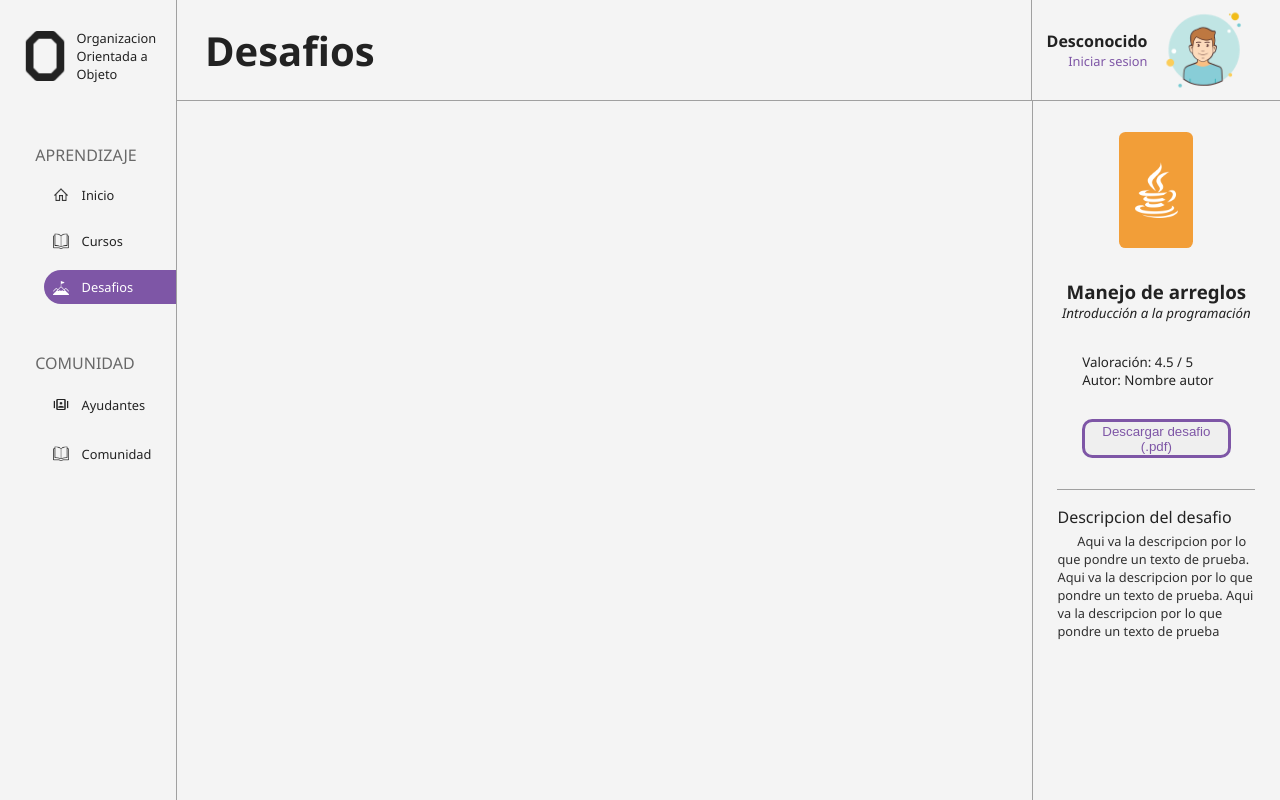
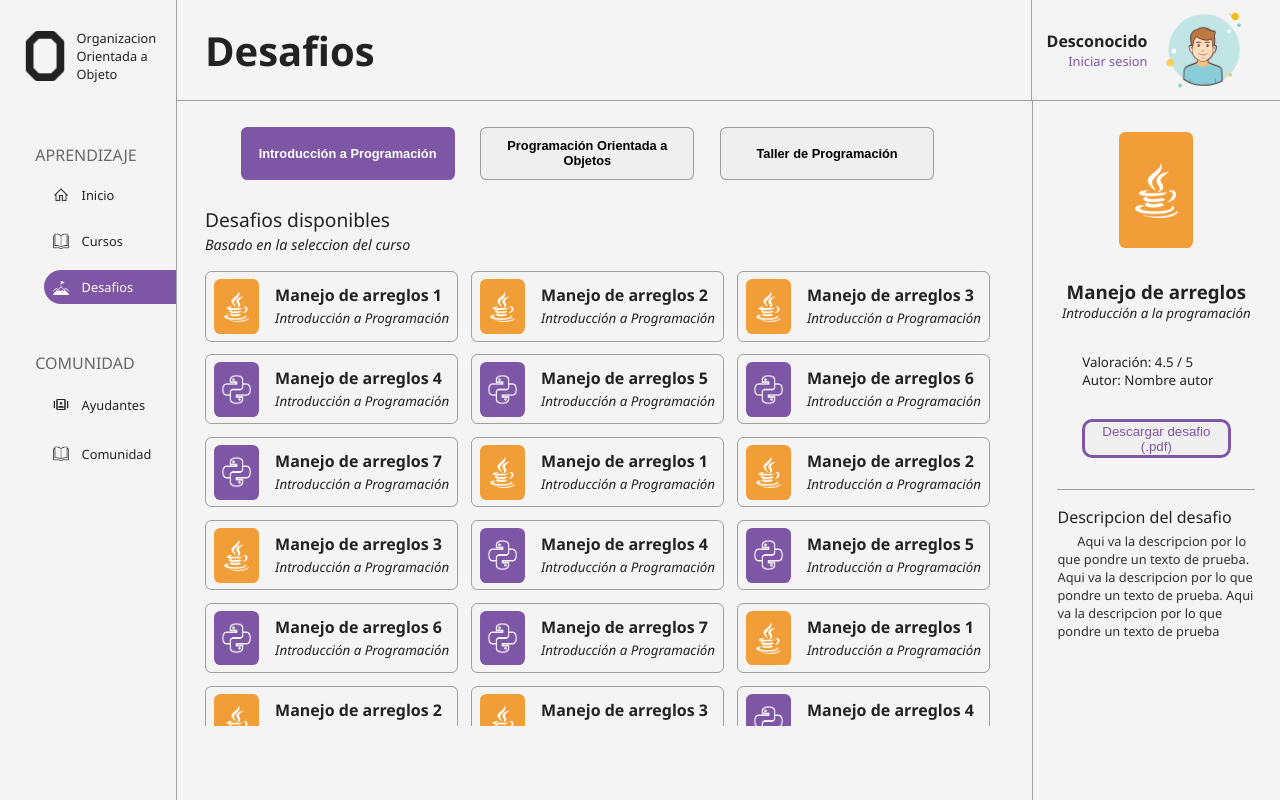
Before and after one commit to Claudio-Espinoza/OOO-Sistema, a Vue app in the folder frontend/: page /desafios in a window 1280 px wide. Built offline with nearby package versions, Linux system fonts and the light colour scheme.

Commit message:
Feat<frontend>: Termina la vista de desafio

```diff
--- /dev/null
+++ b/frontend/src/components/atoms/ButonFilter.vue
@@ -0,0 +1,53 @@
+<script setup lang="ts">
+
+interface Props {
+    content: string
+    state: boolean
+}
+
+const props = defineProps<Props>();
+
+</script>
+
+<template>
+    <button :class="'button-' + props.state">{{ props.content }}</button>
+</template>
+
+<style scoped>
+.button-false {
+    border: none;
+
+    width: 28%;
+    height: 50%;
+
+    border-radius: 0.5vw;
+    border: var(--borde);
+    font-size: 0.8rem;
+    font-weight: 600;
+    cursor: pointer;
+}
+
+.button-true {
+    border: none;
+
+    width: 28%;
+    height: 50%;
+
+    border-radius: 0.5vw;
+
+    border: 0.4vh solid var(--color-morado);
+    font-size: 0.8rem;
+    font-weight: 600;
+    color: #fff;
+    background-color: var(--color-morado);
+    cursor: pointer;
+}
+
+button:hover {
+    transform: scale(1.05);
+}
+
+button:active {
+    transform: scale(0.95);
+}
+</style>
--- /dev/null
+++ b/frontend/src/components/atoms/ChallengerCard.vue
@@ -0,0 +1,65 @@
+<script setup lang="ts">
+interface Props {
+    title?: String,
+    course?: String,
+    type?: string
+}
+
+const props = defineProps<Props>();
+</script>
+
+<template>
+    <div class="card">
+        <div :class="'card-img-' + props.type">
+            <img v-if="props.type === 'java'" src="/src/assets/icon/java-blanco.png" alt="">
+            <img v-if="props.type === 'python'" src="/src/assets/icon/python-blanco.png" alt="">
+        </div>
+
+        <div>
+            <h4>{{ props.title }}</h4>
+            <small> {{ props.course }} </small>
+        </div>
+    </div>
+</template>
+
+<style scoped>
+.card {
+    width: 31%;
+    height: 15%;
+    border: var(--borde);
+    display: flex;
+    align-items: center;
+    justify-content: space-around;
+    flex-direction: row;
+    border-radius: 0.5vw;
+
+}
+
+small {
+    font-style: italic;
+}
+
+.card-img-java,
+.card-img-python {
+    height: 80%;
+    width: 18%;
+    display: flex;
+    align-items: center;
+    justify-content: center;
+    border-radius: 0.5vw;
+}
+
+.card-img-java {
+    background-color: var(--color-naranja);
+}
+
+.card-img-python {
+    background-color: var(--color-morado);
+}
+
+.card-img-java>img,
+.card-img-python>img {
+    width: 70%;
+    height: auto;
+}
+</style>
--- a/frontend/src/pages/ChallengerPage.vue
+++ b/frontend/src/pages/ChallengerPage.vue
@@ -1,6 +1,16 @@
 <script setup lang="ts">
 import MainLayout from '../layouts/MainLayout.vue';
 import ArticleSection from '../components/organisms/ArticleSection.vue';
+import ButonFilter from '../components/atoms/ButonFilter.vue';
+import ChallengerCard from '../components/atoms/ChallengerCard.vue'
+
+import { ref } from 'vue';
+
+let activeButton = ref('Introducción a Programación');
+
+const setActiveButton = (newActiveButton: string) => {
+    activeButton.value = newActiveButton;
+};
 </script>
 
 <template>
@@ -10,9 +20,50 @@ import ArticleSection from '../components/organisms/ArticleSection.vue';
                 review="4.5" autor="Nombre autor" type="java"
                 description="Aqui va la descripcion por lo que pondre un texto de prueba. Aqui va la descripcion por lo que pondre un texto de prueba. Aqui va la descripcion por lo que pondre un texto de prueba" />
 
-            <div class="content">
+            <section class="content">
+                <div class="content-navbar">
+                    <ButonFilter content="Introducción a Programación"
+                        :state="activeButton === 'Introducción a Programación'"
+                        @click="setActiveButton('Introducción a Programación')" />
+                    <ButonFilter content="Programación Orientada a Objetos"
+                        :state="activeButton === 'Programación Orientada a Objetos'"
+                        @click="setActiveButton('Programación Orientada a Objetos')" />
+                    <ButonFilter content="Taller de Programación" :state="activeButton === 'Taller de Programación'"
+                        @click="setActiveButton('Taller de Programación')" />
+                </div>
 
-            </div>
+                <div class="content-card">
+                    <h4 class="content-card--title">Desafios disponibles</h4>
+                    <small class="content-card--small">Basado en la seleccion del curso</small>
+                </div>
+
+
+                <div class="content-card-objet">
+                    <ChallengerCard course="Introducción a Programación" type="java" title="Manejo de arreglos 1" />
+                    <ChallengerCard course="Introducción a Programación" type="java" title="Manejo de arreglos 2" />
+                    <ChallengerCard course="Introducción a Programación" type="java" title="Manejo de arreglos 3" />
+                    <ChallengerCard course="Introducción a Programación" type="python" title="Manejo de arreglos 4" />
+                    <ChallengerCard course="Introducción a Programación" type="python" title="Manejo de arreglos 5" />
+                    <ChallengerCard course="Introducción a Programación" type="python" title="Manejo de arreglos 6" />
+                    <ChallengerCard course="Introducción a Programación" type="python" title="Manejo de arreglos 7" />
+                    <ChallengerCard course="Introducción a Programación" type="java" title="Manejo de arreglos 1" />
+                    <ChallengerCard course="Introducción a Programación" type="java" title="Manejo de arreglos 2" />
+                    <ChallengerCard course="Introducción a Programación" type="java" title="Manejo de arreglos 3" />
+                    <ChallengerCard course="Introducción a Programación" type="python" title="Manejo de arreglos 4" />
+                    <ChallengerCard course="Introducción a Programación" type="python" title="Manejo de arreglos 5" />
+                    <ChallengerCard course="Introducción a Programación" type="python" title="Manejo de arreglos 6" />
+                    <ChallengerCard course="Introducción a Programación" type="python" title="Manejo de arreglos 7" />
+                    <ChallengerCard course="Introducción a Programación" type="java" title="Manejo de arreglos 1" />
+                    <ChallengerCard course="Introducción a Programación" type="java" title="Manejo de arreglos 2" />
+                    <ChallengerCard course="Introducción a Programación" type="java" title="Manejo de arreglos 3" />
+                    <ChallengerCard course="Introducción a Programación" type="python" title="Manejo de arreglos 4" />
+                    <ChallengerCard course="Introducción a Programación" type="python" title="Manejo de arreglos 5" />
+                    <ChallengerCard course="Introducción a Programación" type="python" title="Manejo de arreglos 6" />
+                    <ChallengerCard course="Introducción a Programación" type="python" title="Manejo de arreglos 7" />
+
+                </div>
+
+            </section>
 
         </article>
     </MainLayout>
@@ -30,7 +81,67 @@ import ArticleSection from '../components/organisms/ArticleSection.vue';
 }
 
 .content {
+    display: flex;
+    flex-direction: column;
     width: 100%;
     height: 100%;
 }
+
+.content-navbar {
+    gap: 2vw;
+    display: flex;
+    flex-direction: row;
+    align-items: center;
+    justify-content: center;
+    width: 92.5%;
+
+    height: 15%;
+}
+
+.content-card--title {
+    font-size: 1.2rem;
+    font-weight: 500;
+}
+
+.content-card--small {
+    font-style: italic;
+    font-size: 0.9rem;
+}
+
+.content-card-objet {
+    box-sizing: border-box;
+    margin-top: 2%;
+    width: 98%;
+    height: 65%;
+
+    display: flex;
+    flex-wrap: wrap;
+    flex-direction: row;
+
+    justify-content: start;
+    align-content: flex-start;
+    gap: 1vw;
+    overflow-x: hidden;
+    overflow-y: auto;
+}
+
+::-webkit-scrollbar {
+    border-radius: 10%;
+    width: 10px;
+}
+
+::-webkit-scrollbar-track {
+    border-radius: 0.5vw;
+    background: #f1f1f1;
+}
+
+::-webkit-scrollbar-thumb {
+    border-radius: 0.5vw;
+    background: #888;
+}
+
+::-webkit-scrollbar-thumb:hover {
+    border-radius: 0.5vw;
+    background: #555;
+}
 </style>
```
